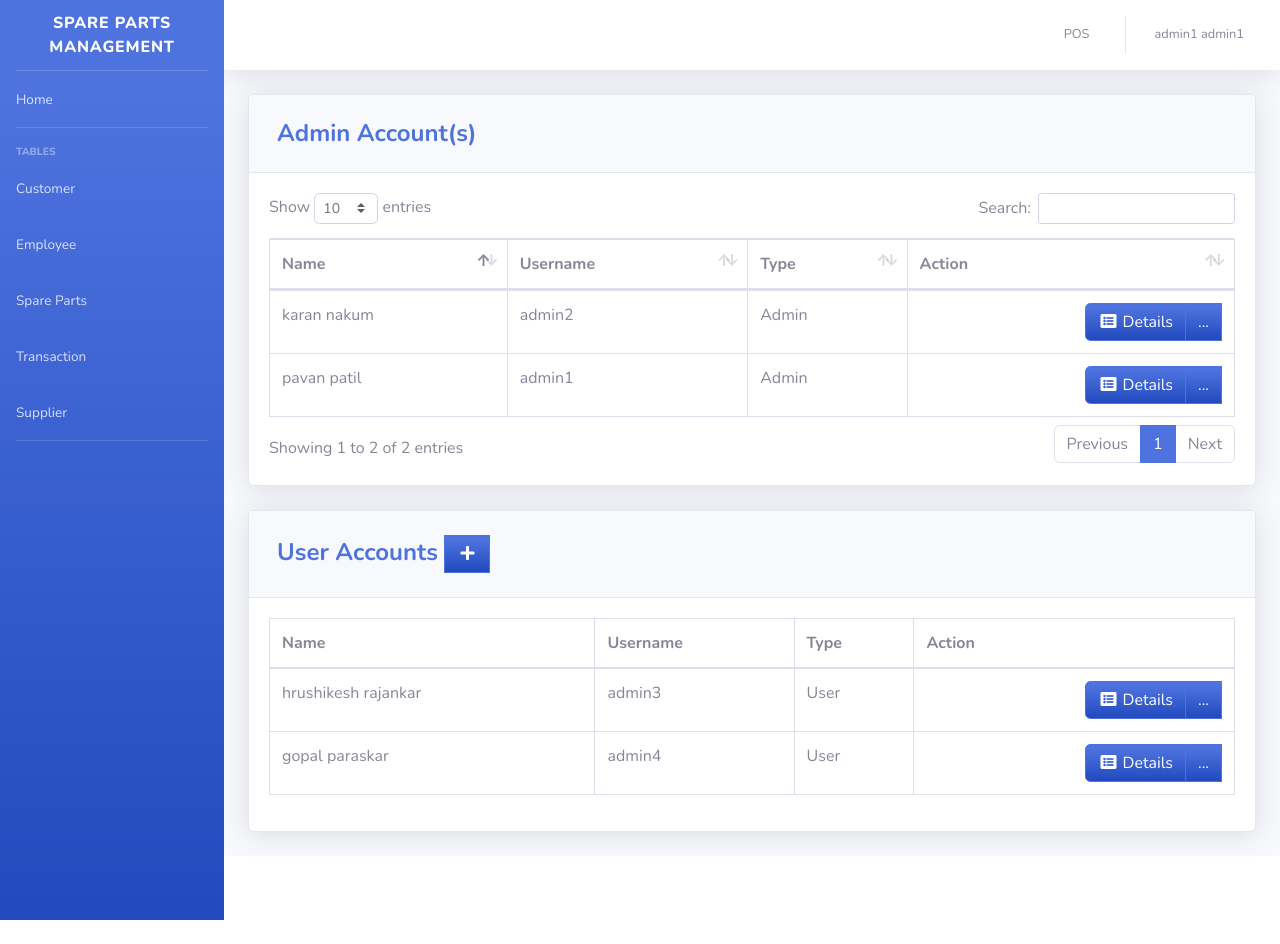
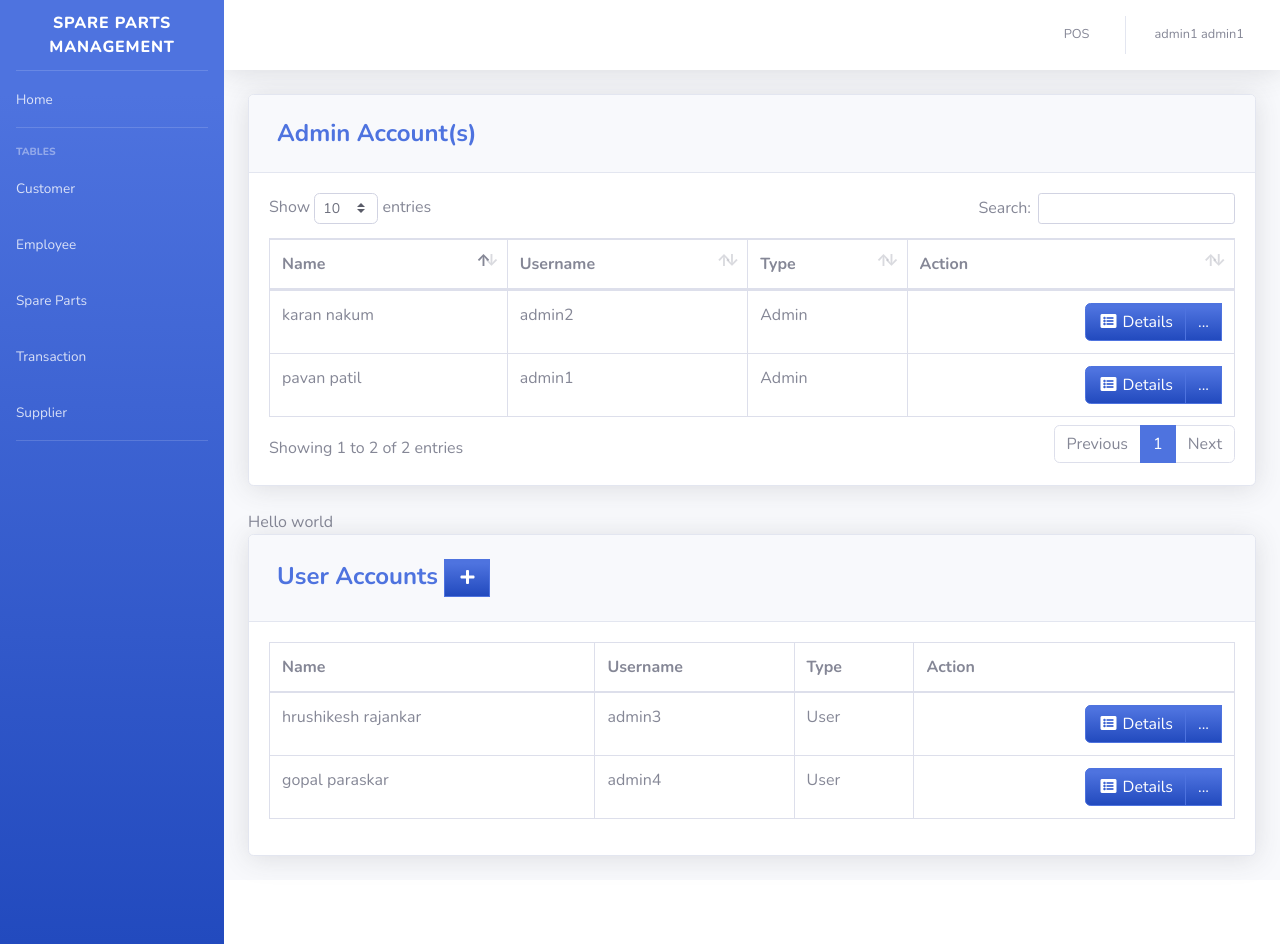
Before and after one commit to 2002vinay/Auto-Spare, a PHP site: page /pages/user.php in a window 1280 px wide. Before the commit the page ends 920 px from the top, so only its background shows below. Run offline with PHP 8.4, Linux system fonts and the light colour scheme; a user stored in the database is signed in; data comes from the database, SQL or seed files in the repository.

Commit message:
changes in /user.php

```diff
--- a/pages/user.php
+++ b/pages/user.php
@@ -79,7 +79,7 @@ include'../includes/sidebar.php';
 
 
 
-
+        <div>Hello world</div>
          <div class="card shadow mb-4">
             <div class="card-header py-3">
               <h4 class="m-2 font-weight-bold text-primary">User Accounts&nbsp;<a  href="#" data-toggle="modal" data-target="#supplierModal" type="button" class="btn btn-primary bg-gradient-primary" style="border-radius: 0px;"><i class="fas fa-fw fa-plus"></i></a></h4>
```
